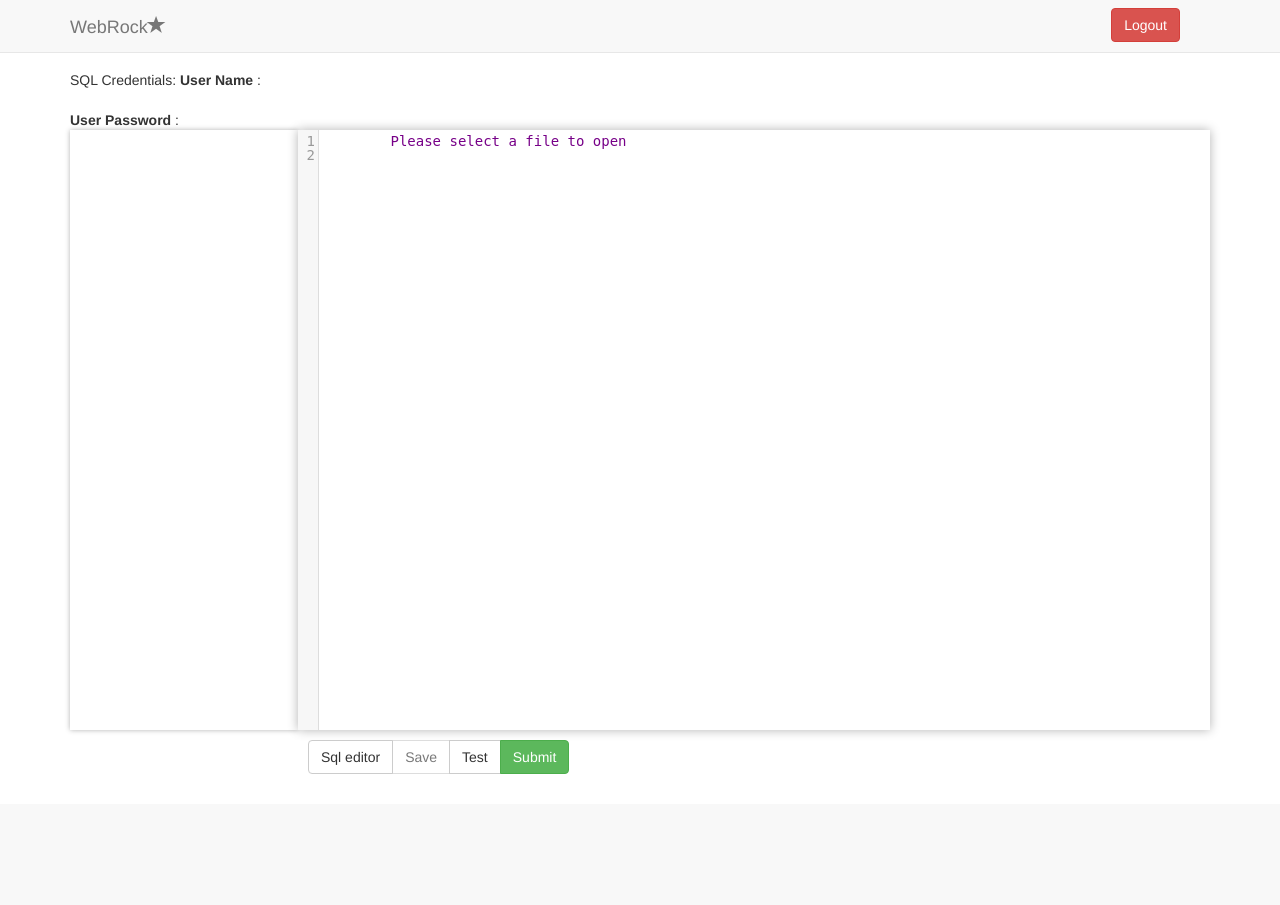
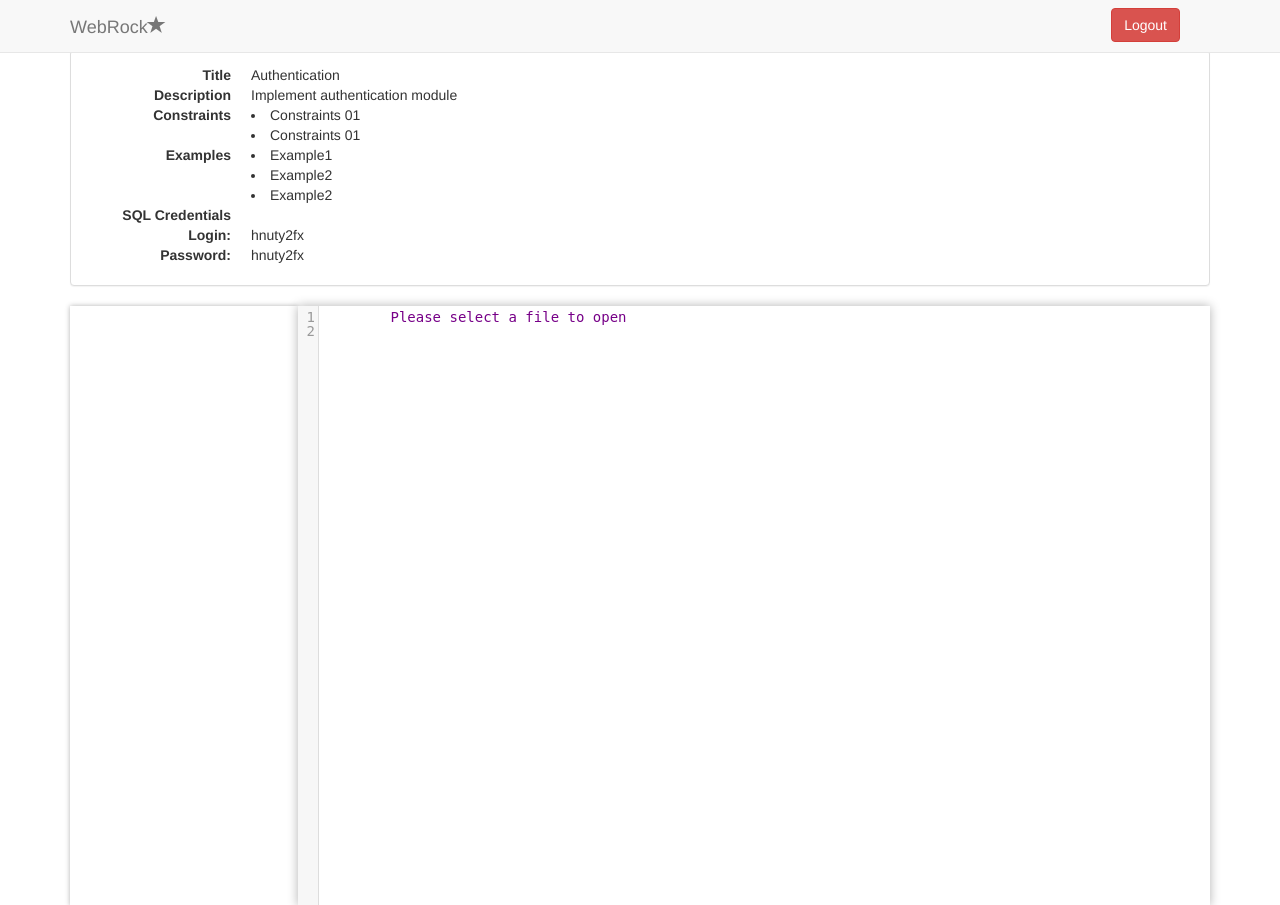
Before and after one commit to WebRockStar/WebRockStar, a Node server app: template views/candidate_problem.ejs in a window 1280 px wide. Shown: the top 905 px of the page. Before the commit the page ends 774 px from the top, so only its background shows below. Run offline with Node 20, Linux system fonts and the light colour scheme; the template is opened without the code that fills it, so the values that code supplies are empty; some libraries are stand-ins or nearby versions.

Commit message:
Adding formating to problem description on candidate page.

```diff
--- a/views/candidate_problem.ejs
+++ b/views/candidate_problem.ejs
@@ -2,12 +2,32 @@
 
 	<link href="/css/codemirror.css" rel="stylesheet">
 
-  	<div id='problemDesc'>
-  		<%= probDesc %>
-	 <br>SQL Credentials:
-	 <Strong>User Name</strong> : <div id='username'><%= credentials.user_name %></div><br>
-	 <Strong>User Password</strong> : <div id='password'><%= credentials.user_pass %></div>
-  	</div>
+  	<div class="panel panel-default" id="wrs-problem-desc">
+      <dl class='dl-horizontal'>
+        <dt>Title</dt>
+        <dd>Authentication</dd>
+        <dt>Description</dt>
+        <dd>Implement authentication module</dd>
+        <dt>Constraints</dt>
+        <dd>
+            <li>Constraints 01</li>
+            <li>Constraints 01</li>
+        </dd>
+        <dt>Examples</dt>
+        <dd>
+            <li>Example1</li>
+            <li>Example2</li>
+            <li>Example2</li>
+        </dd>
+        <dt>SQL Credentials</dt>
+        <dd>
+            <dt>Login:</dt>
+            <dd>hnuty2fx</dd>
+            <dt>Password:</dt>
+            <dd>hnuty2fx</dd>
+        </dd>
+      </dl>
+    </div>
   	<div id='solution'>
   	<ul id='fileList'>
   	<%
```
